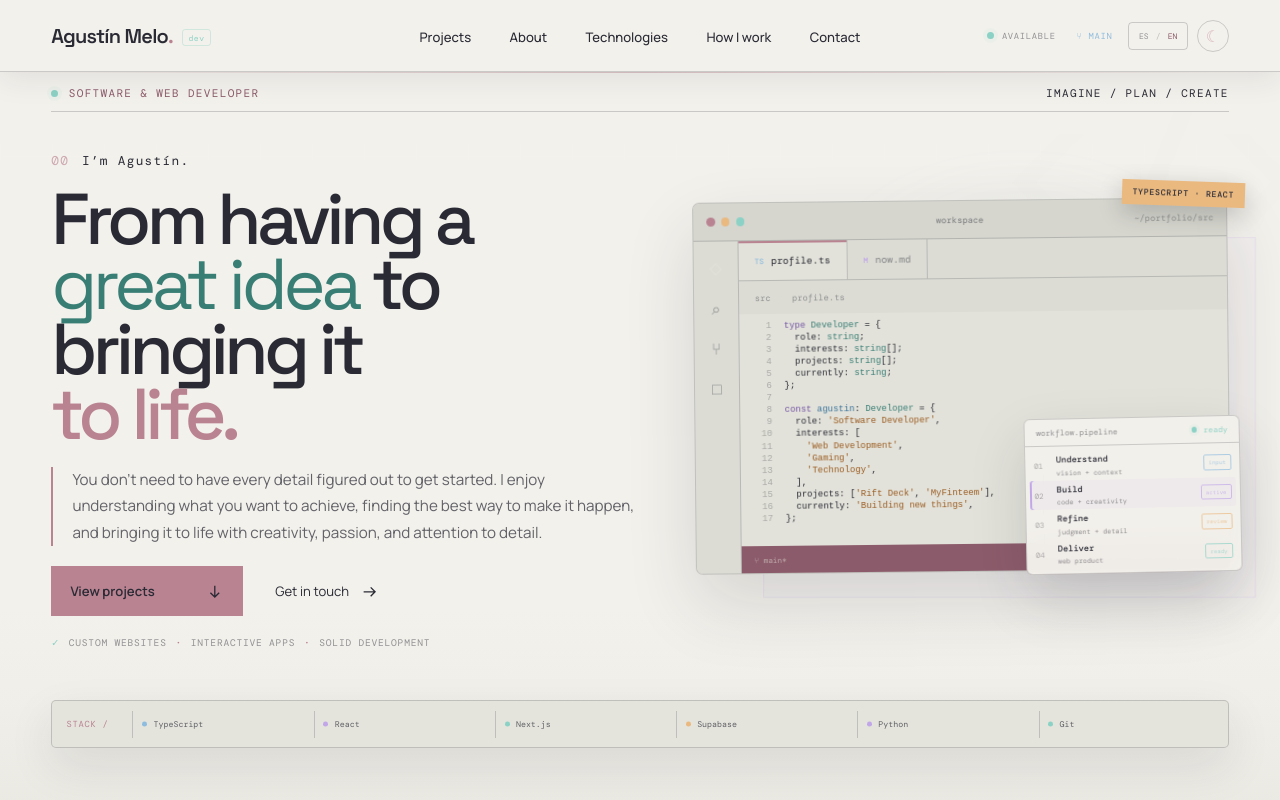
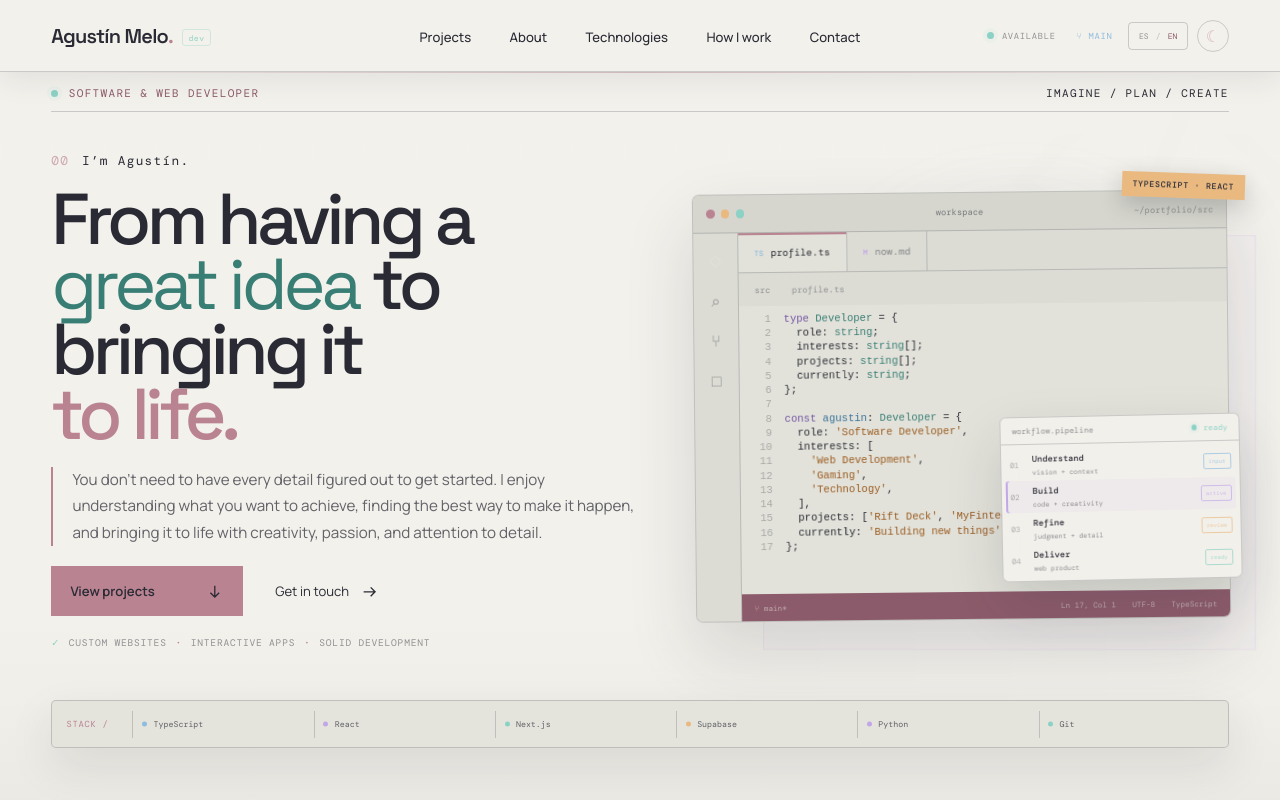
Before and after one commit to AgusstinMelo/portfolio-agustin, a React (Vite) app: page / in a window 1280 px wide. Shown: the top 800 px of the page. Built offline with nearby package versions, Linux system fonts and the light colour scheme; a web font is replaced by a local one.

Commit message:
ajuste en ventana de codigo

```diff
--- a/src/styles/global.css
+++ b/src/styles/global.css
@@ -900,10 +900,10 @@ main > section,
 
 /* Definitive compact size for the complete workspace component. */
 .hero__workbench {
-  width: min(100%, 38rem);
+  width: min(100%, 42rem);
   justify-self: end;
   margin-inline: auto;
-  padding: .5rem 0 2.5rem;
+  padding: .5rem 0 0rem;
 }
 
 .hero__editor { width: 100%; }
@@ -917,11 +917,11 @@ main > section,
 }
 
 .code-lines {
-  height: 14.5rem;
+  height: 18rem;
   min-height: 0;
   padding-block: .35rem;
   overflow: hidden;
-  font-size: .56rem;
+  font-size: .66rem;
   line-height: 1.35;
 }
 
@@ -930,7 +930,7 @@ main > section,
 .workflow-panel {
   right: -.75rem;
   bottom: 2.5rem;
-  width: min(13.5rem, 46%);
+  width: min(15rem, 46%);
 }
 
 .workflow-panel__header { height: 1.7rem; }
@@ -939,7 +939,7 @@ main > section,
 .workflow-step {
   grid-template-columns: 1.15rem 1fr auto;
   gap: .25rem;
-  min-height: 1.85rem;
+  min-height: 2rem;
   padding: .12rem .28rem;
 }
 
```
